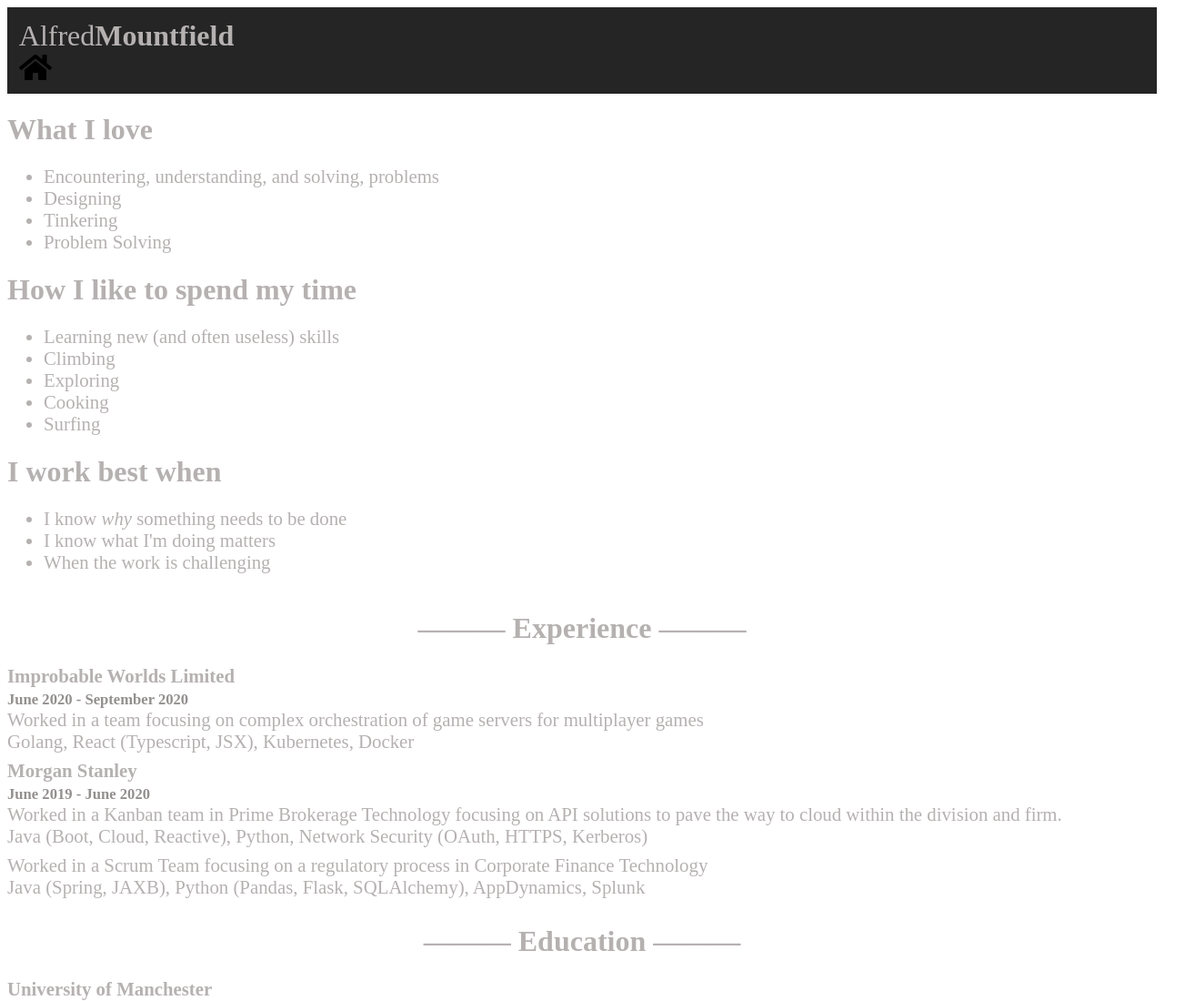
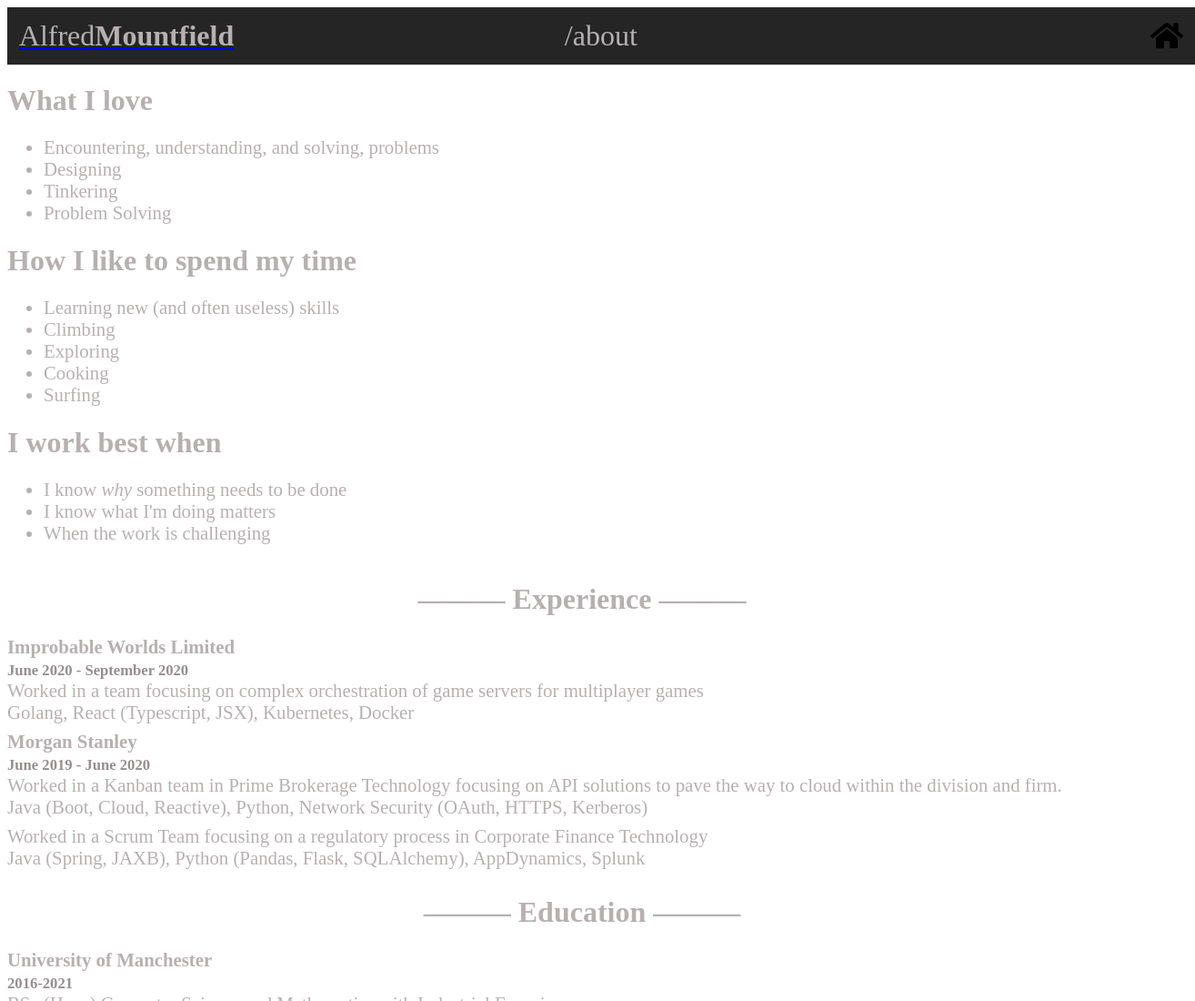
Before and after one commit to Alfred-Mountfield/PortfolioWebsite, a Gatsby site: page /about in a window 1280 px wide. Shown: the top 1100 px of the page at 91% size, 1314 px wide, since content can reach past the window. Built offline with nearby package versions, Linux system fonts and the light colour scheme; Gatsby itself is replaced by a stand-in of ours.

Commit message:
Updating header with current path

```diff
--- a/src/components/appContainer.tsx
+++ b/src/components/appContainer.tsx
@@ -14,7 +14,7 @@ export const AppContainer: React.FC<AppContainerProps> = props => {
   const rootPath = `${__PATH_PREFIX__}/`
   return (
     <div className={styles.appContainer}>
-      {props.location.pathname !== rootPath ? <Header /> : null}
+      {props.location.pathname !== rootPath ? <Header location={props.location} /> : null}
       <div className={styles.contentsContainer}>{props.children}</div>
       <Footer />
     </div>
--- a/src/components/header.module.css
+++ b/src/components/header.module.css
@@ -1,23 +1,41 @@
-.fullName {
-    text-decoration: none;
+.headerContainer {
+    display: flex;
+    width: 100vw;
     height: 8%;
     padding: 1vw;
     background-color: #252526;
     vertical-align: middle;
+    margin: 0;
 }
 
-.fullName span {
+.headerContainer a:hover {
+    text-decoration: none;
+}
+
+.headerContainer span {
     font-family: 'Poiret One', "Bookman Old Style", SansSerif, serif;
-    display: inline-block;
     font-size: 2em;
     color: #b6b1b1;
+}
+.name, .location, .homeButton {
+    display: flex;
+    flex: 1;
+}
+
+.name {
+    display: inline-flex;
 }
 
 .lastName {
     font-weight: bold;
 }
 
+.location {
+    justify-content: center;
+}
+
 .homeButton {
+    justify-content: flex-end;
     margin-top: auto;
     margin-bottom: auto;
     font-size: 1.5rem;
--- a/src/components/header.tsx
+++ b/src/components/header.tsx
@@ -1,22 +1,26 @@
 import React from 'react'
 import Row from 'react-bootstrap/Row'
-import classNames from 'classnames'
 import { Link } from 'gatsby'
 import { FontAwesomeIcon } from '@fortawesome/react-fontawesome'
 import { faHome } from '@fortawesome/free-solid-svg-icons/faHome'
 
 import styles from './header.module.css'
 
-const Header: React.FC = props => {
+type HeaderProps = {
+  location: Location
+}
+
+const Header: React.FC<HeaderProps> = props => {
   return (
-    <Row className={classNames(styles.fullName, "align-items-center", "m-0")}>
-        <Link to={"/"}>
-          <span className={styles.firstName}>Alfred</span>
-          <span className={styles.lastName}>Mountfield</span>
-        </Link>
-        <Link to={"/"} className={styles.homeButton} style={{display: 'flex', marginLeft: 'auto'}}>
-          <FontAwesomeIcon icon={faHome} size={'lg'}/>
-        </Link>
+    <Row className={styles.headerContainer}>
+      <Link className={styles.name} to={'/'}>
+        <span className={styles.firstName}>Alfred</span>
+        <span className={styles.lastName}>Mountfield</span>
+      </Link>
+      <span className={styles.location}>{props.location.pathname}</span>
+      <Link to={'/'} className={styles.homeButton}>
+        <FontAwesomeIcon icon={faHome} size={'lg'} />
+      </Link>
     </Row>
   )
 }
```
